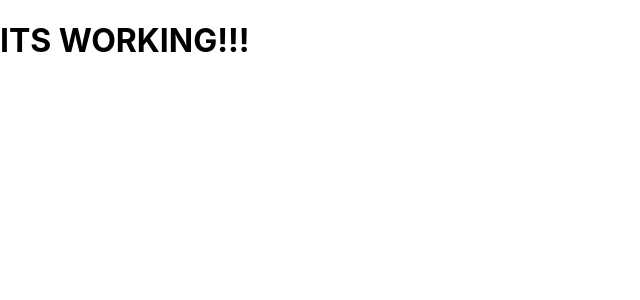
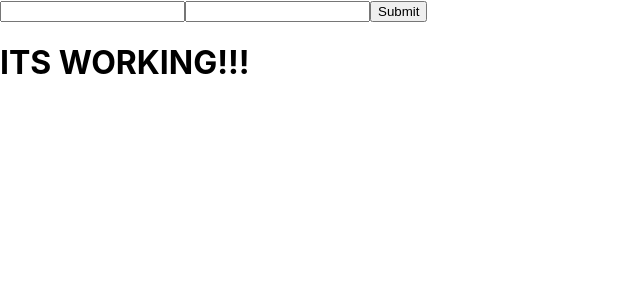
Before and after one commit to Saltiest-Hacker-News-Troll-2/FrontEnd-1, a React (Create React App) app in the folder saltiest/: page / in a window 1280 px wide. Shown: the top 300 px of the page, without its empty margins (0-640 px from the left). Built offline with nearby package versions, Linux system fonts and the light colour scheme.

Commit message:
Created a basic login form in Login.js

```diff
--- a/saltiest/package.json
+++ b/saltiest/package.json
@@ -6,6 +6,7 @@
     "@testing-library/jest-dom": "^4.2.4",
     "@testing-library/react": "^9.3.2",
     "@testing-library/user-event": "^7.1.2",
+    "axios": "^0.19.2",
     "react": "^16.13.0",
     "react-dom": "^16.13.0",
     "react-hook-form": "^4.10.1",
--- a/saltiest/src/App.js
+++ b/saltiest/src/App.js
@@ -5,12 +5,13 @@ import {
   Route,
   Link
 } from "react-router-dom";
-
+import Login from "./components/Login";
 
 
 function App() {
   return (
     <div className="App">
+      <Login />
      <h1>ITS WORKING!!!</h1>
     </div>
   );
--- a/saltiest/src/components/Login.js
+++ b/saltiest/src/components/Login.js
@@ -1 +1,15 @@
 import React from "react";
+import {useForm} from "react-hook-form";
+
+export default function Login() {
+    const {register, handleSubmit, errors} = useForm()
+    const onSubmit = data => {console.log(data)}
+
+    return (
+        <form onSubmit={handleSubmit(onSubmit)}>
+        <input name="username" ref={register} />
+        <input name="password" type="password" ref={register} />
+        <input type="submit" />
+      </form>
+    )
+}
```
Also changed, not shown: 1 other file (tests, documents, lock files or other folders).
